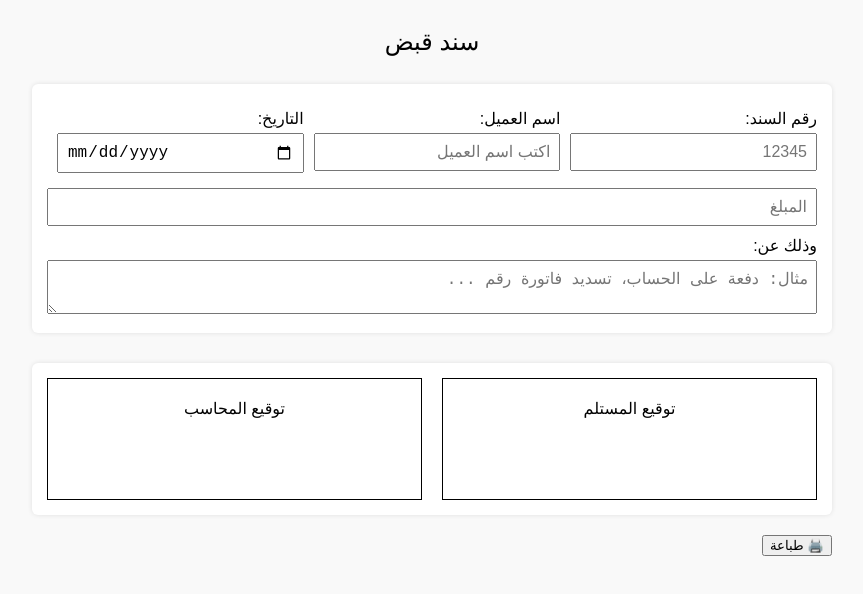
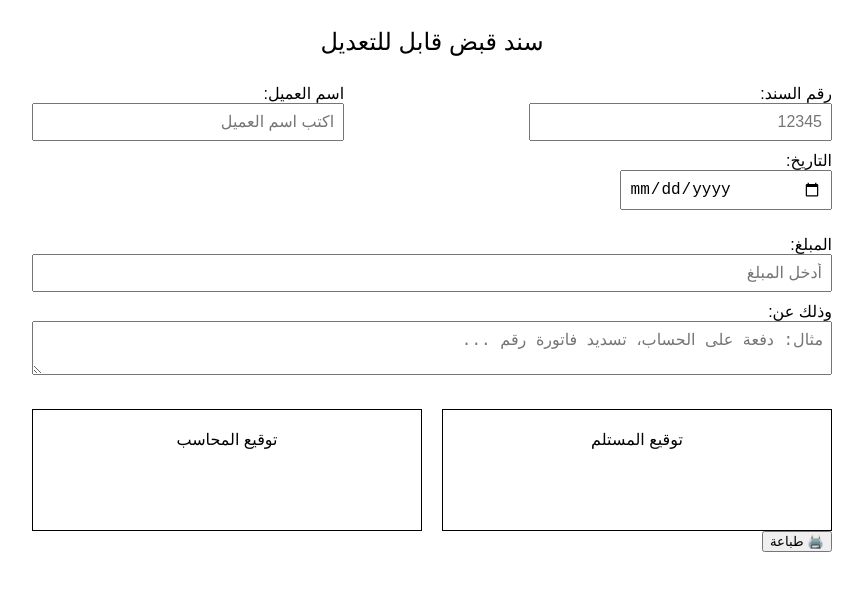
Before and after one commit to Products-JO/Sanad, a plain HTML site: page index.html in a window 1280 px wide. Shown: the whole page, without its empty margins (208-1071 px from the left). Drawn offline with Linux system fonts and the light colour scheme.

Commit message:
Add files via upload

```diff
--- a/index.html
+++ b/index.html
@@ -10,7 +10,6 @@
       padding: 20px;
       max-width: 800px;
       margin: auto;
-      background: #f9f9f9;
       direction: rtl;
     }
 
@@ -46,23 +45,25 @@
       display: none;
     }
 
-    h2, .title-input {
+    .title-input {
       text-align: center;
+      font-size: 24px;
+      width: 100%;
+      border: none;
+      background: transparent;
       margin-bottom: 20px;
-      font-size: 24px;
     }
 
-    .title-input {
-      border: none;
-      font-size: 24px;
-      text-align: center;
-      width: 100%;
-      background: transparent;
+    .header-row {
+      display: flex;
+      justify-content: space-between;
+      margin-bottom: 15px;
+      flex-wrap: wrap;
     }
 
-    label {
-      display: block;
-      margin: 10px 0 5px;
+    .field {
+      margin-bottom: 10px;
+      min-width: 200px;
     }
 
     input, textarea {
@@ -72,35 +73,19 @@
       box-sizing: border-box;
     }
 
-    .section {
-      margin-bottom: 20px;
-      background: #fff;
-      padding: 15px;
-      border-radius: 6px;
-      box-shadow: 0 0 5px rgba(0,0,0,0.1);
-    }
-
-    .row {
-      display: flex;
-      gap: 15px;
-      align-items: center;
-      flex-wrap: wrap;
-    }
-
-    .row .field {
-      flex: 1;
-      min-width: 200px;
+    .payment-label {
+      font-weight: bold;
+      margin-top: 20px;
     }
 
     .payment-box {
       border: 1px solid #000;
-      padding: 10px 15px;
+      padding: 10px;
       font-size: 18px;
       font-weight: bold;
-      display: inline-block;
-      margin-top: 10px;
-      min-width: 120px;
       text-align: center;
+      margin-top: 5px;
+      min-height: 40px;
     }
 
     .signatures {
@@ -117,29 +102,13 @@
       text-align: center;
       min-height: 80px;
     }
-
-    .header-row {
-      display: flex;
-      justify-content: space-between;
-      margin-bottom: 15px;
-    }
-
-    .header-row .field {
-      flex: 1;
-      margin-left: 10px;
-    }
   </style>
 </head>
 <body>
 
-  <div class="screen-only">
-    <input class="title-input" id="doc-title" value="سند قبض" />
-  </div>
-  <div class="print-only">
-    <h2 id="doc-title-print">سند قبض</h2>
-  </div>
+  <input class="title-input screen-only" id="doc-title" value="سند قبض قابل للتعديل" />
+  <h2 class="print-only" id="doc-title-print">سند قبض</h2>
 
-  <div class="section">
   <div class="header-row">
     <div class="field">
       <label>رقم السند:</label>
@@ -155,18 +124,21 @@
     </div>
   </div>
 
-    <input type="number" id="amount" placeholder="المبلغ">
+  <div class="field screen-only">
+    <label>المبلغ:</label>
+    <input type="number" id="amount" placeholder="أدخل المبلغ">
+  </div>
 
   <!-- يظهر فقط عند الطباعة -->
   <div class="print-only">
+    <div class="payment-label">المبلغ:</div>
     <div class="payment-box" id="payment-output"></div>
   </div>
 
   <label>وذلك عن:</label>
   <textarea rows="2" placeholder="مثال: دفعة على الحساب، تسديد فاتورة رقم ..."></textarea>
-  </div>
 
-  <div class="section signatures">
+  <div class="signatures">
     <div class="signature-box">توقيع المستلم</div>
     <div class="signature-box">توقيع المحاسب</div>
   </div>
@@ -178,14 +150,8 @@
       const amount = document.getElementById("amount").value;
       const output = document.getElementById("payment-output");
       const title = document.getElementById("doc-title").value;
-
-      // تحديث العنوان
       document.getElementById("doc-title-print").textContent = title || "سند قبض";
-
-      // إظهار المبلغ فقط داخل بوكس
-      output.innerHTML = amount ? amount : "";
-
-      // طباعة
+      output.textContent = amount ? amount : '';
       window.print();
     }
   </script>
```
Lines whose indentation alone changed are shown as unchanged.
